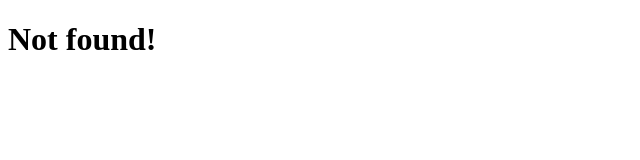
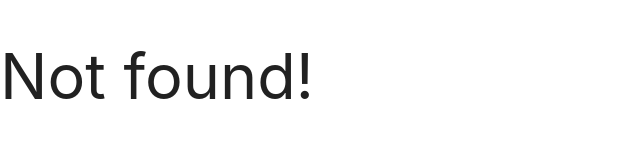
Before and after one commit to wuda-software/adm-website, a plain HTML site: page 404.html in a window 1280 px wide. Shown: the whole page, without its empty margins (0-640 px from the left). Drawn offline with nearby package versions, Linux system fonts and the light colour scheme.

Commit message:
chore: update

```diff
--- a/404.html
+++ b/404.html
@@ -4,6 +4,7 @@
     <meta charset="UTF-8" />
     <meta name="viewport" content="width=device-width, initial-scale=1.0" />
     <title>404</title>
+    <link rel="stylesheet" href="https://cdn.jsdelivr.net/npm/@materializecss/materialize@latest/dist/css/materialize.min.css" />
   </head>
   <body>
     <h1>Not found!</h1>
```
